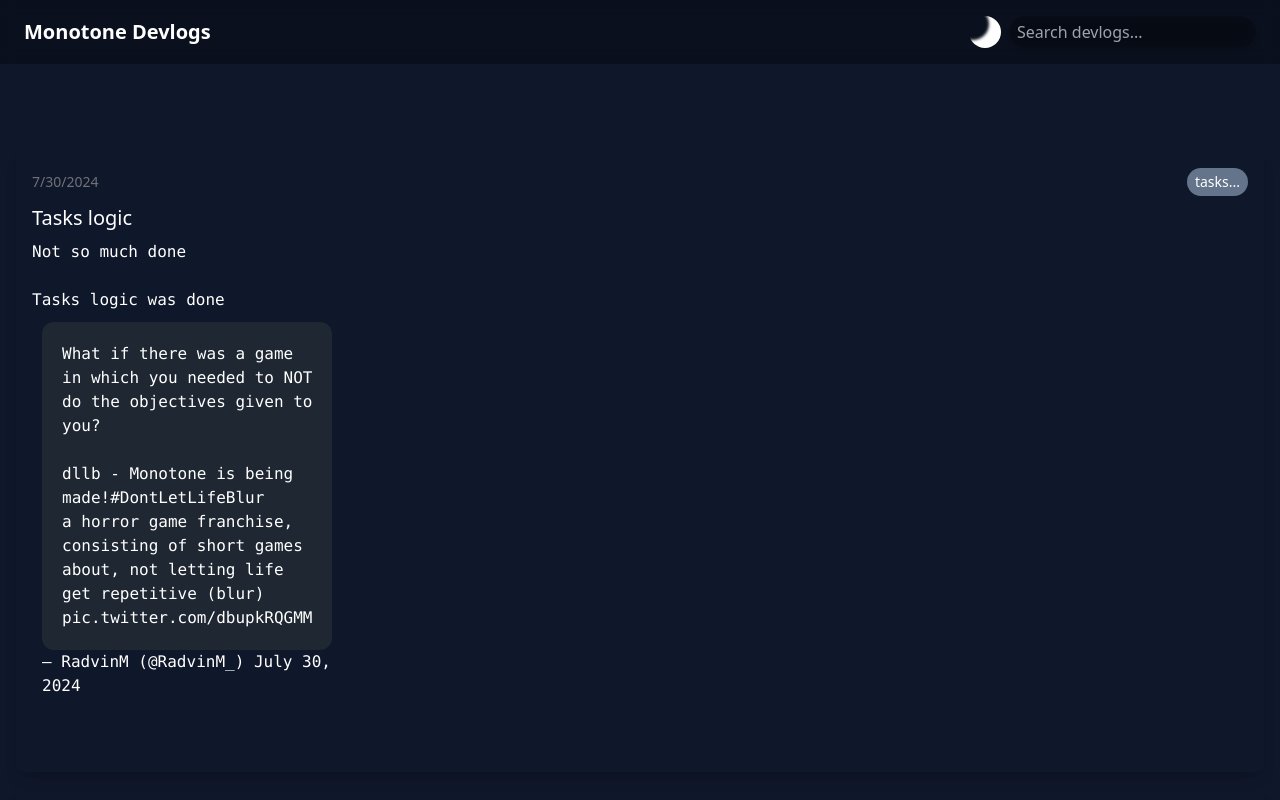
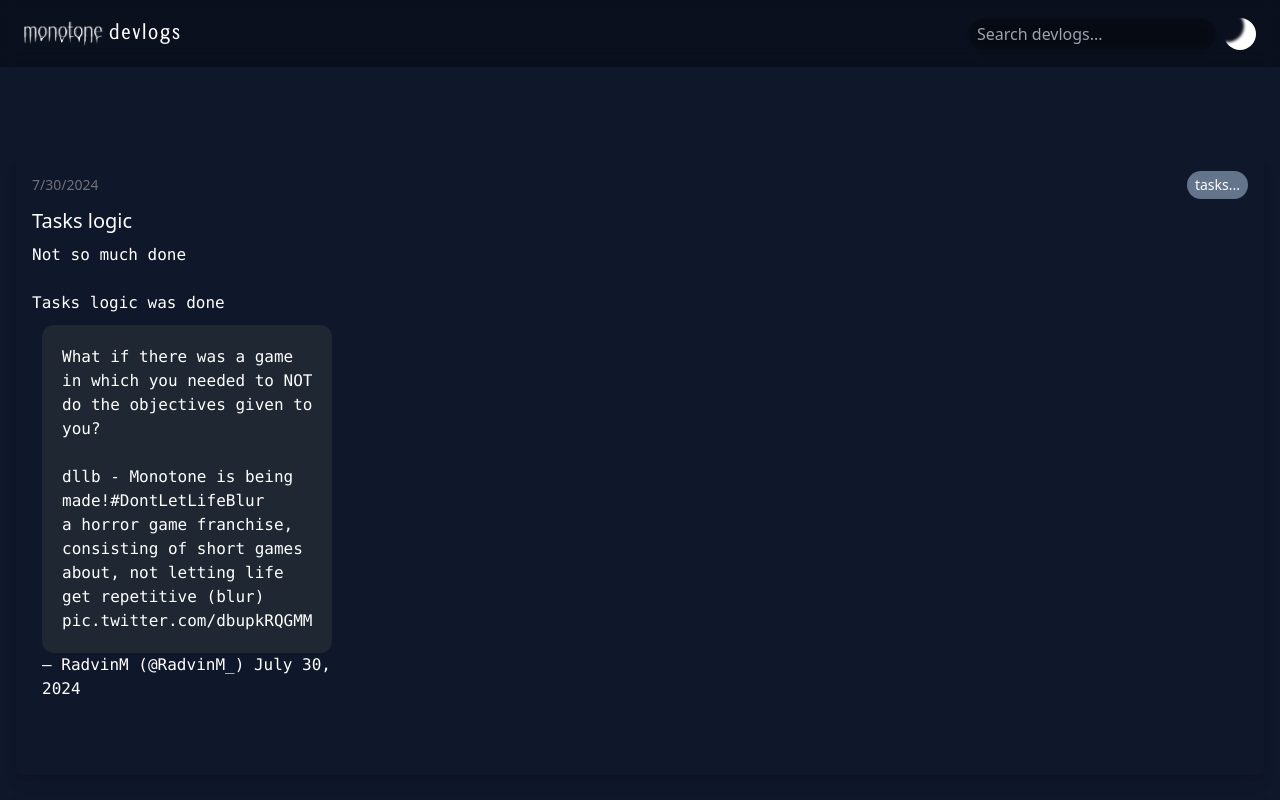
Before and after one commit to RadvinM/monotone, a website built with Vite: page index.html in a window 1280 px wide. Shown: the top 800 px of the page. Built offline with nearby package versions, Linux system fonts and the light colour scheme.

Commit message:
logos + fixes

```diff
--- a/index.html
+++ b/index.html
@@ -2,21 +2,23 @@
 <html lang="en">
   <head>
     <meta charset="UTF-8" />
-    <link rel="icon" type="image/svg+xml" href="/vite.svg" />
+    <!-- <link rel="icon" type="image/svg+xml" href="/vite.svg" /> -->
+    <link rel="icon" type="image/png" href="./images/logo_full.png" />
     <meta name="viewport" content="width=device-width, initial-scale=1.0" />
     <title>Monotone - Devlogs</title>
 
-    <link rel="stylesheet" href="style.css">
+    <link rel="stylesheet" href="styles/style.css">
     <link rel="stylesheet" href="build.css">
   </head>
   <body class="bg-white dark:bg-slate-900 text-black dark:text-white dark">
     <header class="frosted-glass-header py-4 px-6 flex justify-between items-center fixed top-0 left-0 right-0 z-10">
-			<h1 class="text-white text-xl font-bold m-0">Monotone Devlogs</h1>
+			<!-- <h1 class="text-white text-xl font-bold m-0">Monotone Devlogs</h1> -->
+			<h1 class="text-white text-l sm:text-xl font-bold m-0 sm:flex sm:items-center" style="font-family: MagnisaSans-Regular; letter-spacing: 0.15rem;"><img src="./images/monotone_logo_no_padding.png" alt="Monotone" class="w-20 ml-0" style="border-radius: 0px !important;"> devlogs</h1>
 
 			<nav class="flex space-x-2">
+				<input type="text" id="search-input" placeholder="Search devlogs..." class="frosted-glass-searchbar border-zinc-300 rounded-full px-2 py-1 mr-0 shadow-md focus:shadow-xl focus:outline-none text-white"/>
         <div class="ball w-8 h-8"></div> <!--https://codepen.io/Jonrbuckley/pen/VwPLZOP-->
-				<input type="text" id="search-input" placeholder="Search devlogs..." class="frosted-glass-searchbar border-zinc-300 rounded-full px-2 py-1 mr-0 shadow-md focus:shadow-xl focus:outline-none text-white"/>
-			</nav>
+      </nav>
 		</header>
 
 <div class="container mx-auto px-4 py-16">
--- a/style.css
+++ b/styles/style.css
@@ -2,6 +2,15 @@
 @tailwind components;
 @tailwind utilities;
 
+
+@font-face {
+  font-family: Cherry;
+  src: url(./fonts/Cherry\ Monospace-Light.ttf);
+}
+@font-face {
+  font-family: MagnisaSans-Regular;
+  src: url(./fonts/MagnisaSans-Regular.ttf);
+}
 
 img {
   border-radius: 20px;
@@ -97,3 +106,9 @@ img {
 .blue {
   background: lightblue;
 }
+
+
+
+/* .list-item {
+  box-shadow: 0px 0px 20px 1px !important;
+} */
```
Also changed, not shown: build.css, fonts/Cherry Monospace-Light.ttf (added), fonts/MagnisaSans-Regular.ttf (added), images/logo.png (added), images/logo_full.png (added), images/monotone_logo_no_padding.png (added), public/javascript.svg (renamed from javascript.svg), 1 other file.
